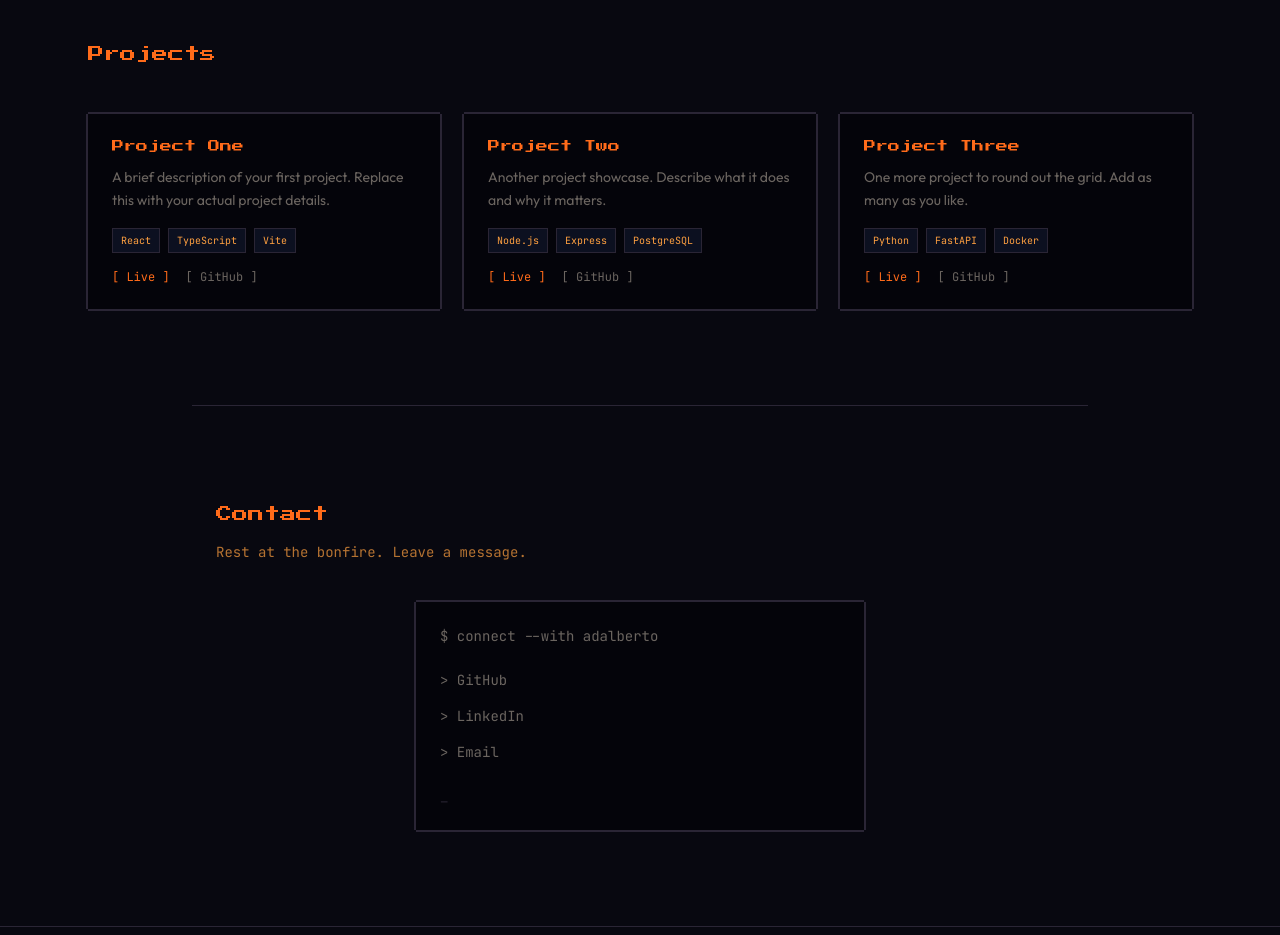
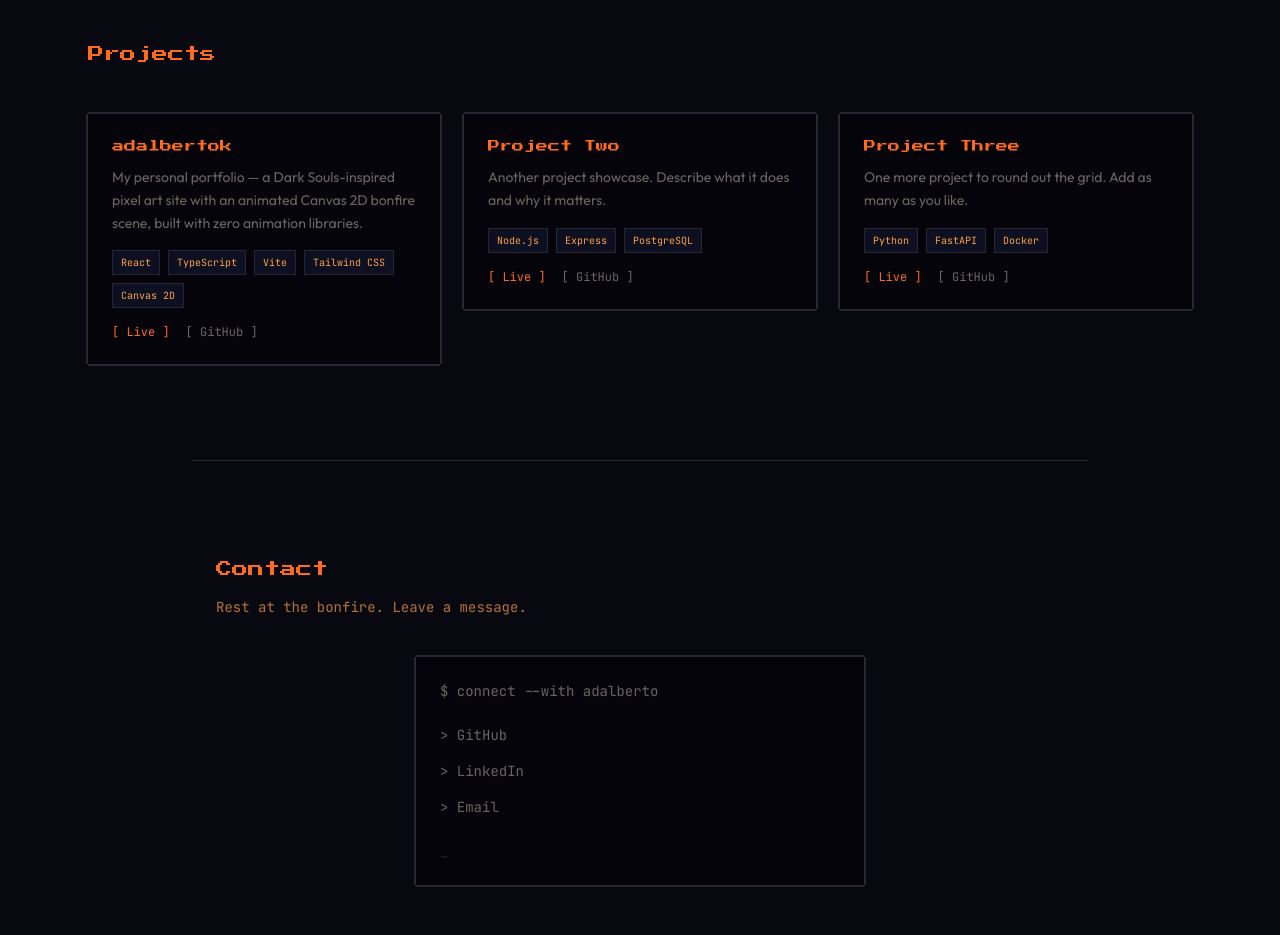
Before and after one commit to frypizzabox/adalbertok, a React (Vite) app: page / in a window 1280 px wide. Shown: the part 2680-3615 px from the top of the page. Built offline with nearby package versions, Linux system fonts and the light colour scheme.

Commit message:
feat: add portfolio website as first project entry

```diff
--- a/src/data/projects.ts
+++ b/src/data/projects.ts
@@ -8,11 +8,11 @@ export interface Project {
 
 export const projects: Project[] = [
   {
-    title: 'Project One',
-    description: 'A brief description of your first project. Replace this with your actual project details.',
-    tags: ['React', 'TypeScript', 'Vite'],
-    link: '#',
-    github: '#',
+    title: 'adalbertok',
+    description: 'My personal portfolio — a Dark Souls-inspired pixel art site with an animated Canvas 2D bonfire scene, built with zero animation libraries.',
+    tags: ['React', 'TypeScript', 'Vite', 'Tailwind CSS', 'Canvas 2D'],
+    link: '/',
+    github: 'https://github.com/frypizzabox/adalbertok',
   },
   {
     title: 'Project Two',
```
